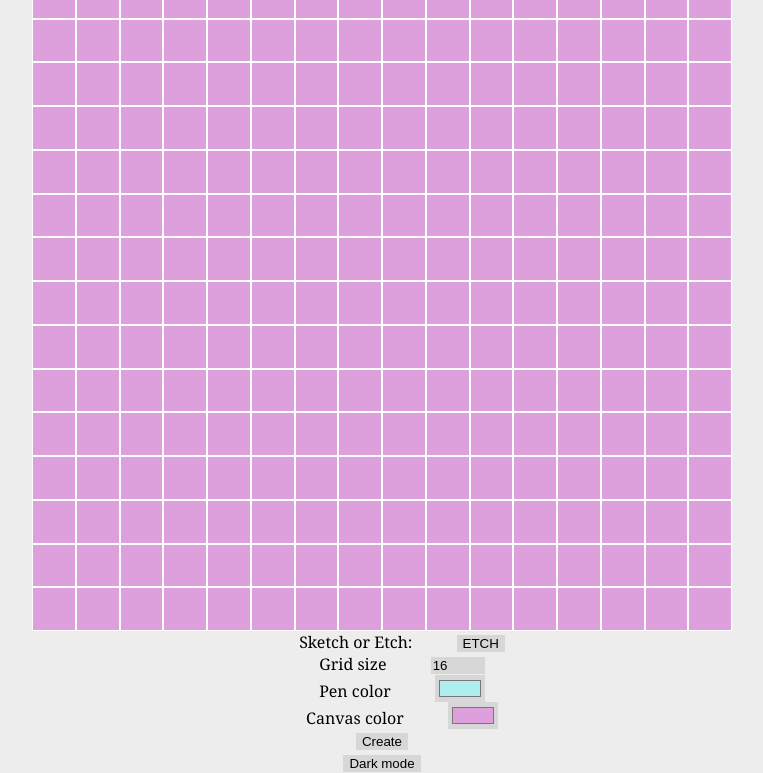
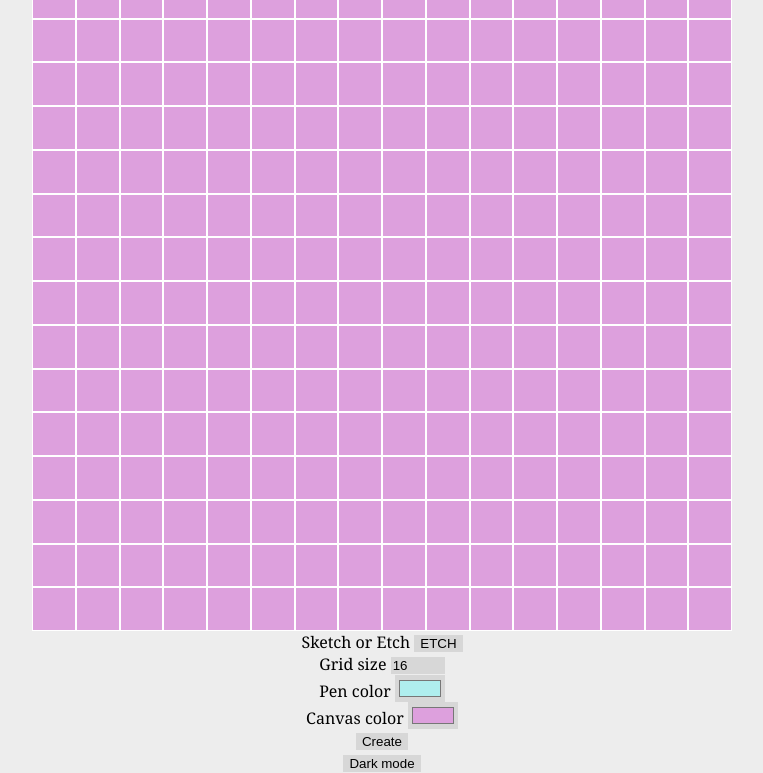
Before and after one commit to FionaNET/fionanet.github.io, a plain HTML site: page Etch-a-sketch/etch.html in a window 1280 px wide. Shown: the part 127-900 px from the top of the page, without its empty margins (258-1021 px from the left). Drawn offline with Linux system fonts and the light colour scheme.

Commit message:
Amend colors

```diff
--- a/Etch-a-sketch/etch.css
+++ b/Etch-a-sketch/etch.css
@@ -78,14 +78,11 @@ div.flex_vertical_item_pressed {
 
 .label {
   color: black;
-  align-items: left;
-  padding: 20px;
-  margin: 20px;
-
+  /* padding: 20px 20px 20px 20px;
+  margin: 20px 20px 20px 20px; */
 }
 
 input {
   background-color: #d7d7d7;
   border: 0px;
-
 }
--- a/Etch-a-sketch/etch.html
+++ b/Etch-a-sketch/etch.html
@@ -22,7 +22,7 @@
 
 
     <div class="settings">
-      <label class="label">Sketch or Etch: </label>
+      <label class="label">Sketch or Etch </label>
       <input type="button" id="draw_etch_mode" value="ETCH"><br>
       <label class="label" id="size_label">Grid size </label>
       <input type="number" min="0" max="99" name="grid-size" id="grid_size_num" value="16"><br>
--- a/Etch-a-sketch/etch.js
+++ b/Etch-a-sketch/etch.js
@@ -138,7 +138,7 @@ function darkMode() {
     // Turn on dark mode
     switch_text.value = "Light mode";
     body.style.backgroundColor = "#303030";
-    labels.style.color = "#989898";
+    labels.style.color = "#FFF";
     etch_container.style.backgroundColor = "#d7d7d7";
     header_title.style.color = "#FFF";
   } else {
```
